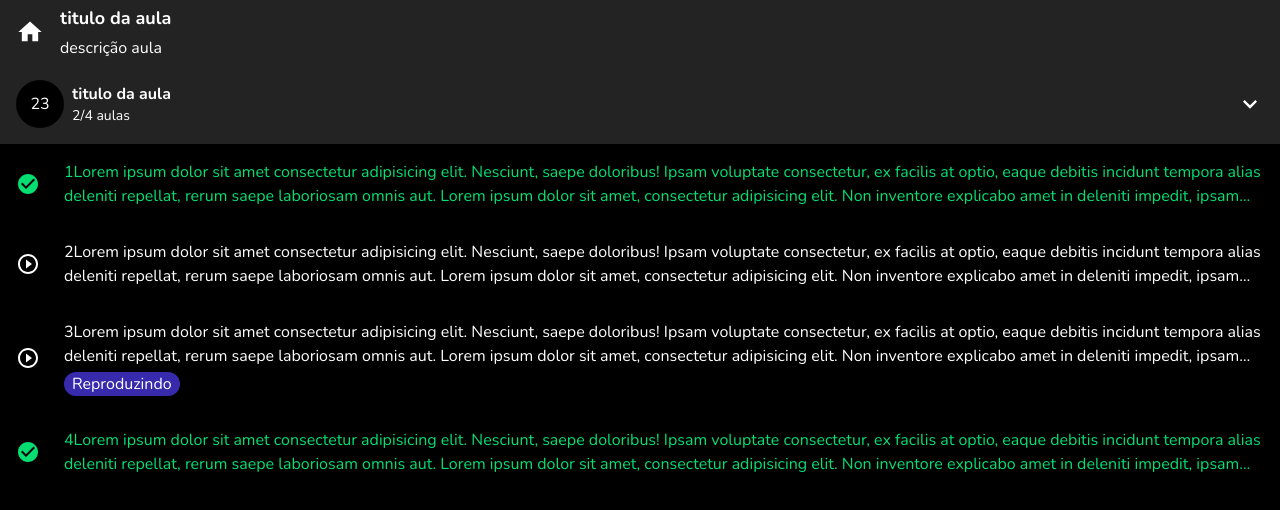
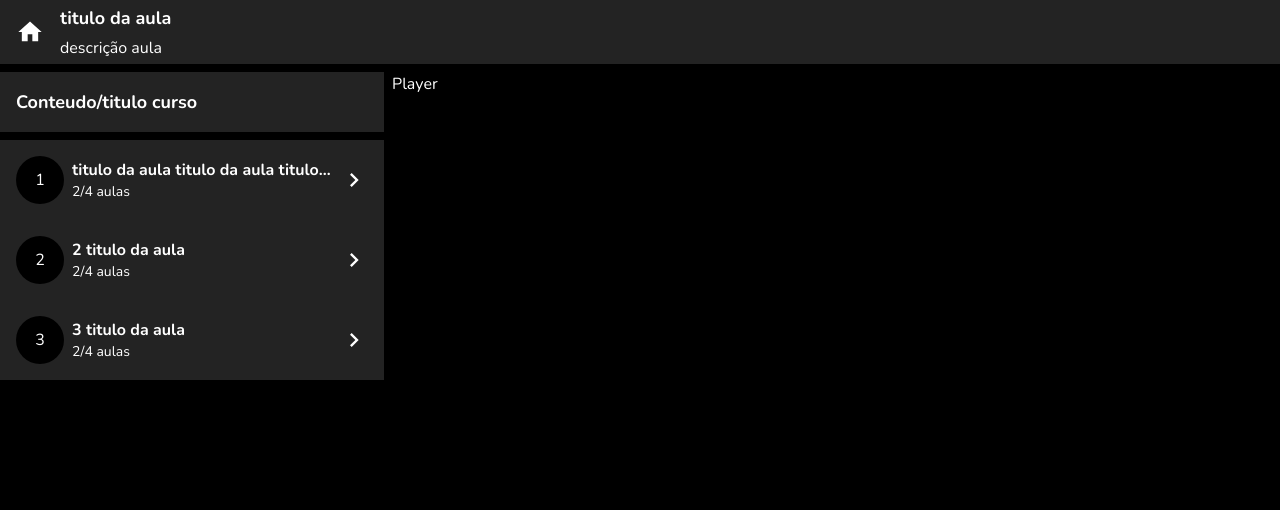
Before and after one commit to Otavioalv/next_course, a Next.js app in the folder youtube-nextjs-course-platform/: page /player/123/123 in a window 1280 px wide. Shown: the top 510 px of the page. Built offline with nearby package versions, Linux system fonts and the light colour scheme.

Commit message:
feat: add player playlist component

```diff
--- a/youtube-nextjs-course-platform/src/app/player/[courseId]/[classId]/page.tsx
+++ b/youtube-nextjs-course-platform/src/app/player/[courseId]/[classId]/page.tsx
@@ -1,10 +1,9 @@
 'use client';
 
 import { use } from "react"; // 1. Importe o hook use do React
-import { PlayerClass, PlayerClassGroup, PlayerHeader } from "@/src/components/player";
+import { PlayerClass, PlayerClassGroup, PlayerHeader, PlayerPlaylist } from "@/src/components/player";
 
 interface IPagePlayerProps {
-    // 2. Atualize a tipagem para indicar que params é uma Promise
     params: Promise<{
         classId: string;
         courseId: string;
@@ -17,40 +16,101 @@ export default function PagePlayer({
     const { classId, courseId } = use(params);
 
     return (
-        <main className="flex flex-col">
+        <main className="flex flex-col gap-2">
             <PlayerHeader
                 title="titulo da aula"
                 subtitle="descrição aula"
             />
 
-            <PlayerClassGroup
-                title="titulo da aula"
-                open={true}
-                position={23}
-                onToggle={() => console.log("toogle")}
-                classes={[
+            <div className="flex gap-2">
+                <div className="w-96">
+                    <PlayerPlaylist
+                        playingClassId={classId}
+                        playingCourseId={courseId}
+                        classGroups={[
                             {
-                        title: "1Lorem ipsum dolor sit amet consectetur adipisicing elit. Nesciunt, saepe doloribus! Ipsam voluptate consectetur, ex facilis at optio, eaque debitis incidunt tempora alias deleniti repellat, rerum saepe laboriosam omnis aut. Lorem ipsum dolor sit amet, consectetur adipisicing elit. Non inventore explicabo amet in deleniti impedit, ipsam quaerat error eaque at eum iusto vitae doloribus tenetur voluptatum repellendus odio. Error, doloribus!",
-                        playing: false,
+                                title: "titulo da aula titulo da aula titulo da aulatitulo da aulatitulo da aulatitulo da aulatitulo da aulatitulo da aula ",
+                                classes: [
+                                    {
+                                        title: "1Loremipsum dolor sit amet consectetur adipisicing elit. Nesciunt, saepe doloribus! Ipsam voluptate consectetur, ex facilis at optio, eaque debitis incidunt tempora alias deleniti repellat, rerum saepe laboriosam omnis aut. Loremipsum dolor sit amet, consectetur adipisicing elit. Non inventore explicabo amet in deleniti impedit, ipsam quaerat error eaque at eum iusto vitae doloribus tenetur voluptatum repellendus odio. Error, doloribus!",
                                         done: true,
+                                        classId: "1Loremipsum",
                                     },
                                     {
-                        title: "2Lorem ipsum dolor sit amet consectetur adipisicing elit. Nesciunt, saepe doloribus! Ipsam voluptate consectetur, ex facilis at optio, eaque debitis incidunt tempora alias deleniti repellat, rerum saepe laboriosam omnis aut. Lorem ipsum dolor sit amet, consectetur adipisicing elit. Non inventore explicabo amet in deleniti impedit, ipsam quaerat error eaque at eum iusto vitae doloribus tenetur voluptatum repellendus odio. Error, doloribus!",
-                        playing: false,
+                                        title: "2Loremipsum dolor sit amet consectetur adipisicing elit. Nesciunt, saepe doloribus! Ipsam voluptate consectetur, ex facilis at optio, eaque debitis incidunt tempora alias deleniti repellat, rerum saepe laboriosam omnis aut. Loremipsum dolor sit amet, consectetur adipisicing elit. Non inventore explicabo amet in deleniti impedit, ipsam quaerat error eaque at eum iusto vitae doloribus tenetur voluptatum repellendus odio. Error, doloribus!",
                                         done: false,
+                                        classId: "2Loremipsum",
                                     },
                                     {
-                        title: "3Lorem ipsum dolor sit amet consectetur adipisicing elit. Nesciunt, saepe doloribus! Ipsam voluptate consectetur, ex facilis at optio, eaque debitis incidunt tempora alias deleniti repellat, rerum saepe laboriosam omnis aut. Lorem ipsum dolor sit amet, consectetur adipisicing elit. Non inventore explicabo amet in deleniti impedit, ipsam quaerat error eaque at eum iusto vitae doloribus tenetur voluptatum repellendus odio. Error, doloribus!",
-                        playing: true,
+                                        title: "3Loremipsum dolor sit amet consectetur adipisicing elit. Nesciunt, saepe doloribus! Ipsam voluptate consectetur, ex facilis at optio, eaque debitis incidunt tempora alias deleniti repellat, rerum saepe laboriosam omnis aut. Loremipsum dolor sit amet, consectetur adipisicing elit. Non inventore explicabo amet in deleniti impedit, ipsam quaerat error eaque at eum iusto vitae doloribus tenetur voluptatum repellendus odio. Error, doloribus!",
                                         done: false,
+                                        classId: "3Loremipsum",
                                     },
                                     {
-                        title: "4Lorem ipsum dolor sit amet consectetur adipisicing elit. Nesciunt, saepe doloribus! Ipsam voluptate consectetur, ex facilis at optio, eaque debitis incidunt tempora alias deleniti repellat, rerum saepe laboriosam omnis aut. Lorem ipsum dolor sit amet, consectetur adipisicing elit. Non inventore explicabo amet in deleniti impedit, ipsam quaerat error eaque at eum iusto vitae doloribus tenetur voluptatum repellendus odio. Error, doloribus!",
-                        playing: false,
+                                        title: "4Loremipsum dolor sit amet consectetur adipisicing elit. Nesciunt, saepe doloribus! Ipsam voluptate consectetur, ex facilis at optio, eaque debitis incidunt tempora alias deleniti repellat, rerum saepe laboriosam omnis aut. Loremipsum dolor sit amet, consectetur adipisicing elit. Non inventore explicabo amet in deleniti impedit, ipsam quaerat error eaque at eum iusto vitae doloribus tenetur voluptatum repellendus odio. Error, doloribus!",
                                         done: true,
+                                        classId: "4Loremipsum",
+                                    }
+                                ],
+                            },
+                            {
+                                title: "2 titulo da aula",
+                                classes: [
+                                    {
+                                        title: "5Loremipsum dolor sit amet consectetur adipisicing elit. Nesciunt, saepe doloribus! Ipsam voluptate consectetur, ex facilis at optio, eaque debitis incidunt tempora alias deleniti repellat, rerum saepe laboriosam omnis aut. Loremipsum dolor sit amet, consectetur adipisicing elit. Non inventore explicabo amet in deleniti impedit, ipsam quaerat error eaque at eum iusto vitae doloribus tenetur voluptatum repellendus odio. Error, doloribus!",
+                                        done: true,
+                                        classId: "5Loremipsum",
+                                    },
+                                    {
+                                        title: "6Loremipsum dolor sit amet consectetur adipisicing elit. Nesciunt, saepe doloribus! Ipsam voluptate consectetur, ex facilis at optio, eaque debitis incidunt tempora alias deleniti repellat, rerum saepe laboriosam omnis aut. Loremipsum dolor sit amet, consectetur adipisicing elit. Non inventore explicabo amet in deleniti impedit, ipsam quaerat error eaque at eum iusto vitae doloribus tenetur voluptatum repellendus odio. Error, doloribus!",
+                                        done: false,
+                                        classId: "6Loremipsum",
+                                    },
+                                    {
+                                        title: "7Loremipsum dolor sit amet consectetur adipisicing elit. Nesciunt, saepe doloribus! Ipsam voluptate consectetur, ex facilis at optio, eaque debitis incidunt tempora alias deleniti repellat, rerum saepe laboriosam omnis aut. Loremipsum dolor sit amet, consectetur adipisicing elit. Non inventore explicabo amet in deleniti impedit, ipsam quaerat error eaque at eum iusto vitae doloribus tenetur voluptatum repellendus odio. Error, doloribus!",
+                                        done: false,
+                                        classId: "7Loremipsum",
+                                    },
+                                    {
+                                        title: "8Loremipsum dolor sit amet consectetur adipisicing elit. Nesciunt, saepe doloribus! Ipsam voluptate consectetur, ex facilis at optio, eaque debitis incidunt tempora alias deleniti repellat, rerum saepe laboriosam omnis aut. Loremipsum dolor sit amet, consectetur adipisicing elit. Non inventore explicabo amet in deleniti impedit, ipsam quaerat error eaque at eum iusto vitae doloribus tenetur voluptatum repellendus odio. Error, doloribus!",
+                                        done: true,
+                                        classId: "8Loremipsum",
+                                    }
+                                ],
+                            },
+                            {
+                                title: "3 titulo da aula",
+                                classes: [
+                                    {
+                                        title: "9Loremipsum dolor sit amet consectetur adipisicing elit. Nesciunt, saepe doloribus! Ipsam voluptate consectetur, ex facilis at optio, eaque debitis incidunt tempora alias deleniti repellat, rerum saepe laboriosam omnis aut. Loremipsum dolor sit amet, consectetur adipisicing elit. Non inventore explicabo amet in deleniti impedit, ipsam quaerat error eaque at eum iusto vitae doloribus tenetur voluptatum repellendus odio. Error, doloribus!",
+                                        done: true,
+                                        classId: "9Loremipsum",
+                                    },
+                                    {
+                                        title: "10Loremipsum dolor sit amet consectetur adipisicing elit. Nesciunt, saepe doloribus! Ipsam voluptate consectetur, ex facilis at optio, eaque debitis incidunt tempora alias deleniti repellat, rerum saepe laboriosam omnis aut. Loremipsum dolor sit amet, consectetur adipisicing elit. Non inventore explicabo amet in deleniti impedit, ipsam quaerat error eaque at eum iusto vitae doloribus tenetur voluptatum repellendus odio. Error, doloribus!",
+                                        done: false,
+                                        classId: "10Loremipsum",
+                                    },
+                                    {
+                                        title: "11Loremipsum dolor sit amet consectetur adipisicing elit. Nesciunt, saepe doloribus! Ipsam voluptate consectetur, ex facilis at optio, eaque debitis incidunt tempora alias deleniti repellat, rerum saepe laboriosam omnis aut. Loremipsum dolor sit amet, consectetur adipisicing elit. Non inventore explicabo amet in deleniti impedit, ipsam quaerat error eaque at eum iusto vitae doloribus tenetur voluptatum repellendus odio. Error, doloribus!",
+                                        done: false,
+                                        classId: "11Loremipsum",
+                                    },
+                                    {
+                                        title: "12Loremipsum dolor sit amet consectetur adipisicing elit. Nesciunt, saepe doloribus! Ipsam voluptate consectetur, ex facilis at optio, eaque debitis incidunt tempora alias deleniti repellat, rerum saepe laboriosam omnis aut. Loremipsum dolor sit amet, consectetur adipisicing elit. Non inventore explicabo amet in deleniti impedit, ipsam quaerat error eaque at eum iusto vitae doloribus tenetur voluptatum repellendus odio. Error, doloribus!",
+                                        done: true,
+                                        classId: "12Loremipsum",
+                                    }
+                                ],
                             }
                         ]}
                     />
+                </div>
+
+                <div className="flex flex-1">
+                    Player
+                </div>
+            </div>
         </main>
     );
 }
--- a/youtube-nextjs-course-platform/src/components/player/index.ts
+++ b/youtube-nextjs-course-platform/src/components/player/index.ts
@@ -1,3 +1,4 @@
 export * from "./PlayerHeader";
-export * from "./PlayerClass";
-export * from "./PlayerClassGroup";
+export * from "./playlist/components/PlayerClass";
+export * from "./playlist/components/PlayerClassGroup";
+export * from "./playlist/PlayerPlaylist";
--- /dev/null
+++ b/youtube-nextjs-course-platform/src/components/player/playlist/PlayerPlaylist.tsx
@@ -0,0 +1,43 @@
+import { useState } from "react";
+import { IPlayerClassGroupProps, PlayerClassGroup } from "./components/PlayerClassGroup";
+import { useRouter } from "next/navigation";
+
+interface IPlayerPlaylistProps {
+    playingClassId: string,
+    playingCourseId: string,
+    classGroups: Pick<IPlayerClassGroupProps, 'title' | 'classes'>[],
+}
+
+export const PlayerPlaylist = ({classGroups, playingClassId, playingCourseId}: IPlayerPlaylistProps) => {
+    const [openedIndex, setOpenedIndex] = useState<number | undefined>(undefined);
+
+    const router = useRouter();
+
+
+    return (
+        <div className="flex flex-col gap-2">
+            <div className="flex flex-col p-4 bg-paper">
+                <h3 className="text-lg font-bold">
+                    Conteudo/titulo curso
+                </h3>
+            </div>
+
+            <ul>
+                {classGroups.map((cg, i) => (
+                    <li key={cg.title}>
+                        <PlayerClassGroup
+                            position={i + 1}
+                            onToggle={() => setOpenedIndex(openedIndex === i ? undefined : i)}
+
+                            onCheck={(classId) => console.log("teste")}
+                            onPlay={(classId) => router.push(`/player/${playingCourseId}/${classId}`)}
+                            playingClassId={playingClassId}
+                            open={openedIndex === i}
+                            {...cg}
+                        />
+                    </li>
+                ))}
+            </ul>
+        </div>
+    );
+};
--- a/youtube-nextjs-course-platform/src/components/player/PlayerClassGroup.tsx
+++ b/youtube-nextjs-course-platform/src/components/player/playlist/components/PlayerClassGroup.tsx
@@ -1,11 +1,14 @@
 import { MdKeyboardArrowDown, MdKeyboardArrowRight } from "react-icons/md";
 import { IPlayerClassProps, PlayerClass } from "./PlayerClass";
 
-interface IPlayerClassGroupProps {
+export interface IPlayerClassGroupProps {
     position: number;
     open: boolean;
     title: string;
-    classes: Omit<IPlayerClassProps, 'onPlay' | 'onCheck'>[];
+    playingClassId: string,
+    classes: (Pick<IPlayerClassProps, 'title' | 'done'> & {classId: string})[];
+    onPlay: (classId:string) => void;
+    onCheck: (classId:string) => void;
     onToggle: () => void;
 }
 
@@ -14,7 +17,10 @@ export const PlayerClassGroup = ({
     position,
     title,
     open,
+    playingClassId,
     onToggle,
+    onPlay,
+    onCheck,
 }: IPlayerClassGroupProps) => {
 
 
@@ -24,7 +30,7 @@ export const PlayerClassGroup = ({
         >
 
             <button
-                className="flex gap-2 p-4 bg-paper items-center"
+                className="flex gap-2 p-4 bg-paper items-center active:opacity-80 "
                 onClick={onToggle}
             >
                 <div className="bg-background rounded-full flex justify-center items-center w-12 h-12">
@@ -58,8 +64,9 @@ export const PlayerClassGroup = ({
                 {classes.map((playerClass) => (
                     <li key={playerClass.title}>
                         <PlayerClass
-                            onCheck={() => console.log("check")}
-                            onPlay={() => console.log("play")}
+                            playing={playerClass.classId === playingClassId}
+                            onCheck={() => onCheck(playerClass.classId)}
+                            onPlay={() => onPlay(playerClass.classId)}
                             {...playerClass}
                         />
                     </li>
```
Also changed, not shown: youtube-nextjs-course-platform/src/components/player/playlist/components/PlayerClass.tsx (renamed from youtube-nextjs-course-platform/src/components/player/PlayerClass.tsx). Lines whose indentation alone changed are shown as unchanged.
